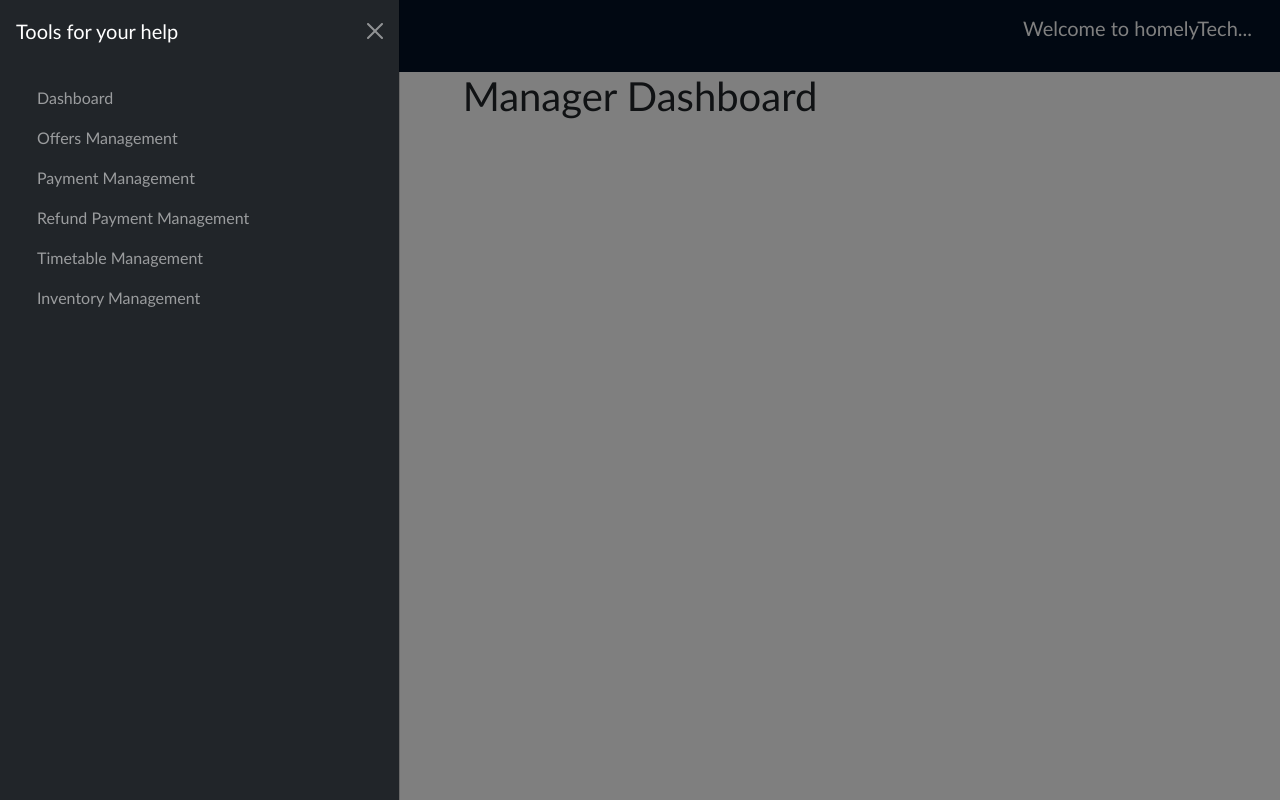
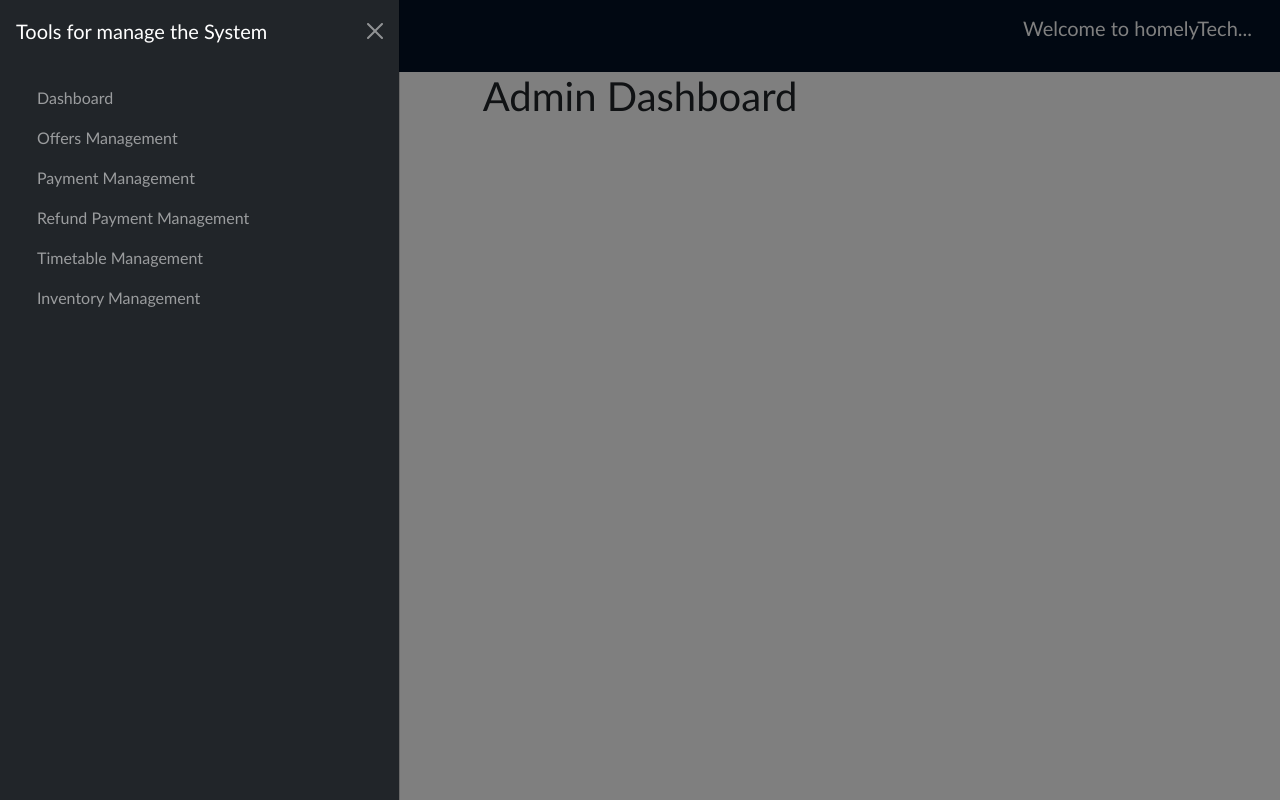
Before and after one commit to ishehara/HomelyTech, a React (Create React App) app in the folder frontend/: page /manager in a window 1280 px wide. Both pictures are taken after a click on the button "Toggle navigation". Built offline with nearby package versions, Linux system fonts and the light colour scheme.

Commit message:
update home page

```diff
--- a/frontend/src/components/customerScreens/home.js
+++ b/frontend/src/components/customerScreens/home.js
@@ -1,9 +1,7 @@
 import React from 'react';
 import { BrowserRouter as Router, Routes, Route } from 'react-router-dom';
 import Navbar from './navbar';
-import Ads from '../Advertisements/Advertisement Details/Ads';
-import UpdateAds from '../Advertisements/UpdateAds/UpdateAds';
-import AddAd from '../Advertisements/AddAd/AddAd';
+
 import HomeScreen from './HomeScreen/HomeScreen';
 import Footer from './Footer/footer'
 
@@ -13,6 +11,7 @@ function home() {
     <div>
       <Navbar/>
       <h1>This is homepage</h1>
+      <HomeScreen/>
       <Footer/>
 
 
--- a/frontend/src/components/dashboards/manager.js
+++ b/frontend/src/components/dashboards/manager.js
@@ -1,8 +1,6 @@
 import * as React from "react";
 
-import { Link } from "react-router-dom";
-import { Box, Button, Grid } from "@mui/material";
-import Navbar from "../navbar/navbar"; // Adjusted import path
+import Navbar from "../navbar/navbar";
 
 
 
@@ -13,7 +11,7 @@ function manager() {
     <div>
       <Navbar/>
     <div>
-        <h1>Manager Dashboard</h1>
+        <h1>Admin Dashboard</h1>
 
     </div>
     </div>
--- a/frontend/src/components/navbar/navbar.js
+++ b/frontend/src/components/navbar/navbar.js
@@ -30,7 +30,7 @@ function navbar() {
         >
           <div className="offcanvas-header">
             <h5 className="offcanvas-title" id="offcanvasDarkNavbarLabel">
-              Tools for your help
+              Tools for manage the System
             </h5>
             <button
               type="button"
@@ -42,7 +42,7 @@ function navbar() {
           <div className="offcanvas-body">
             <ul className="navbar-nav justify-content-start flex-grow-1 ps-3">
               <li className="nav-item">
-              <Link to="/" className="nav-link">Dashboard</Link>
+              <Link to="/manager" className="nav-link">Dashboard</Link>
 
               </li>
               <li className="nav-item">
```
